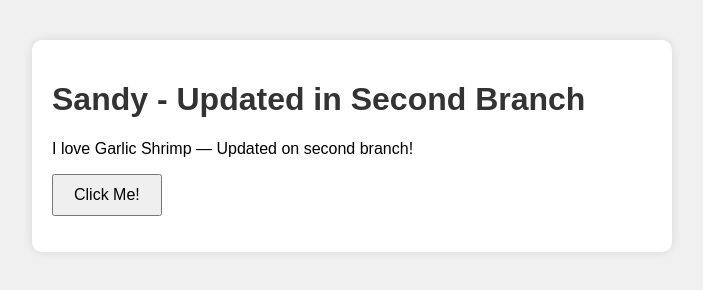
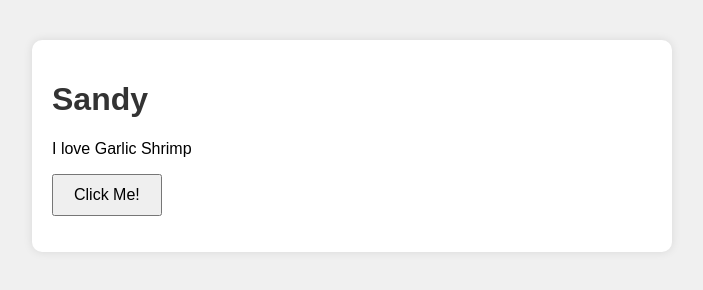
Before and after one commit to seyet-ship-it/Web-basics-activity, a plain HTML site: page index.html in a window 1280 px wide. Shown: the whole page, without its empty margins (288-991 px from the left). Drawn offline with Linux system fonts and the light colour scheme.

Commit message:
Updated index.html on second-branch

```diff
--- a/index.html
+++ b/index.html
@@ -8,9 +8,9 @@
 </head>
 <body>
     <div class="container">
-        <h1 id="name">Sandy - Updated in Second Branch</h1>
+        <h1 id="name">Sandy</h1>
         <p class="bio">
-           I love Garlic Shrimp — Updated on second branch!
+           I love Garlic Shrimp
         </p>
 
         <button id="btn">Click Me!</button>
```
